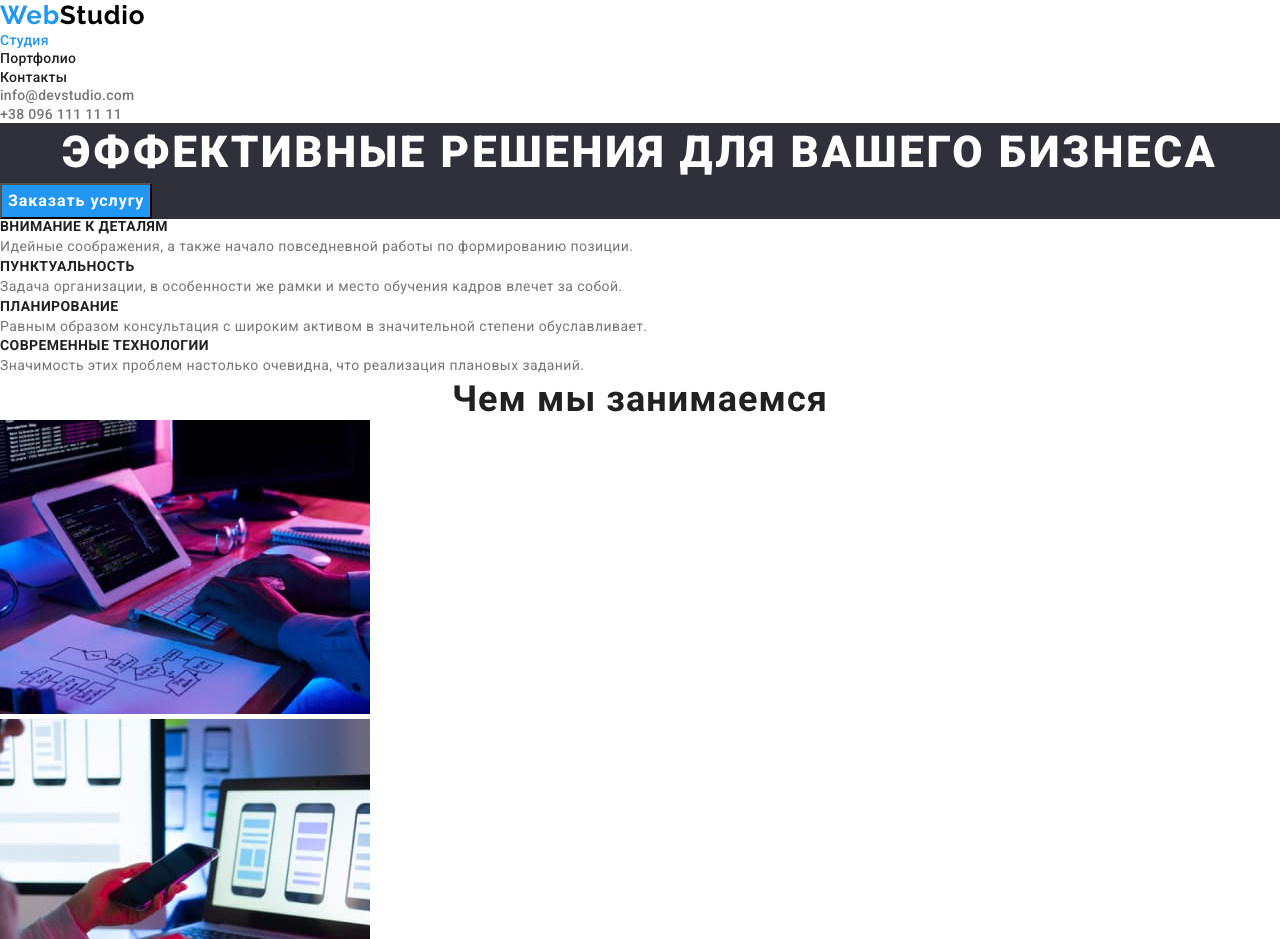
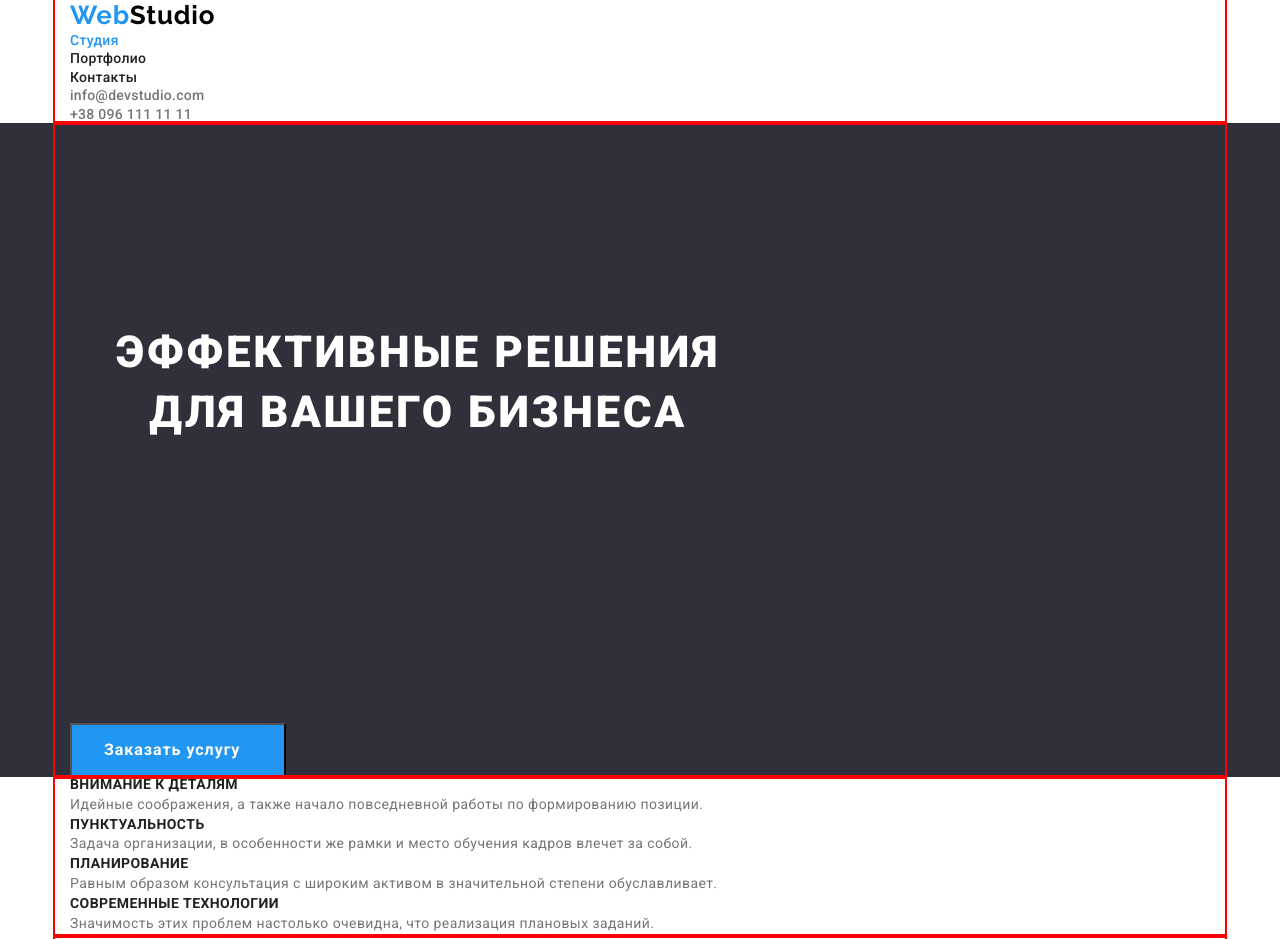
Before and after one commit to AndreyS86/AndreyS86-goit-markup-hw-03, a plain HTML site: page index.html in a window 1280 px wide. Shown: the top 939 px of the page. Drawn offline with nearby package versions, Linux system fonts and the light colour scheme.

Commit message:
начало

```diff
--- a/css/styles.css
+++ b/css/styles.css
@@ -40,6 +40,14 @@ text-decoration: none;
 list-style: none;
 }
 
+.container {
+  width: 1170px;
+  padding-left: 15px;
+  padding-right: 15px;
+  margin-right: auto;
+  margin-left: auto;
+  outline: 2px solid red;
+}
 /* -------------HEADER-------------- */
 
 .header-logo{
@@ -50,6 +58,8 @@ list-style: none;
   line-height: 1.19;
   letter-spacing: 0.03em;
   color: var(--link-btn-color);
+  padding-top: 24px;
+  padding-bottom: 25px;
 }
 
 .header-logo-span {
@@ -106,7 +116,11 @@ line-height: 1.36;
 text-align: center;
 letter-spacing: 0.06em;
 text-transform: uppercase;
-color:var(--background-title-color)
+color:var(--background-title-color);
+padding-top: 200px;
+padding-bottom: 280px;
+width: 696px;
+
 }
 
 .hero-btn {
@@ -121,6 +135,8 @@ letter-spacing: 0.06em;
 cursor: pointer;
 color: var(--background-title-color);
 background-color: var(--link-btn-color);
+width: 216px;
+padding: 10px 32px 10px 32px;
 }
 
 /* -------------peculiarities-------------- */
--- a/index.html
+++ b/index.html
@@ -3,7 +3,7 @@
   <head>
     <meta charset="UTF-8" />
     <meta http-equiv="X-UA-Compatible" content="IE=edge" />
-    <meta name="viewport" content="width=a, initial-scale=1.0" />
+    <meta name="viewport" content="width=, initial-scale=1.0" />
     <title>Document</title>
 
     <link rel="preconnect" href="https://fonts.googleapis.com" />
@@ -12,11 +12,16 @@
       href="https://fonts.googleapis.com/css2?family=Raleway:wght@700&family=Roboto:wght@400;500;700;900&display=swap"
       rel="stylesheet"
     />
-    <link rel="stylesheet" href="https://cdnjs.cloudflare.com/ajax/libs/modern-normalize/1.1.0/modern-normalize.min.css" integrity="sha512-wpPYUAdjBVSE4KJnH1VR1HeZfpl1ub8YT/NKx4PuQ5NmX2tKuGu6U/JRp5y+Y8XG2tV+wKQpNHVUX03MfMFn9Q==" crossorigin="anonymous" referrerpolicy="no-referrer" />
+    <link rel="stylesheet"
+    href="https://cdnjs.cloudflare.com/ajax/libs/modern-normalize/1.1.0/modern-normalize.min.css"
+    integrity="sha512-wpPYUAdjBVSE4KJnH1VR1HeZfpl1ub8YT/NKx4PuQ5NmX2tKuGu6U/JRp5y+Y8XG2tV+wKQpNHVUX03MfMFn9Q=="
+    crossorigin="anonymous"
+    referrerpolicy="no-referrer" />
     <link rel="stylesheet" href="./css/styles.css" />
   </head>
   <body>
     <header class="header">
+      <div class="container">
         <a lang="en" href="#" class="header-logo link">Web<span class="header-logo-span"
           >Studio</span></a>
         <nav class="header-nav">
@@ -25,7 +30,7 @@
               <a href="./index.html" class="header-link link active">Студия</a>
             </li>
             <li class="header-item">
-            <a href="./portfolio.html" class="header-link link">Портфолио</a>
+              <a href="./portfolio.html" class="header-link link ">Портфолио</a>
             </li>
             <li class="header-item">
               <a href="#" class="header-link link">Контакты</a>
@@ -44,13 +49,17 @@
             >
           </li>
         </ul>
+      </div>
     </header>
     <main>
       <section class="hero">
+        <div class="container">
         <h1 class="hero-title">Эффективные решения для вашего бизнеса</h1>
         <button type="button" class="hero-btn">Заказать услугу</button>
+      </div>
       </section>
       <section class="peculiarities">
+        <div class="container">
         <h2 class="visually-hidden">Особенности</h2>
         <ul class="peculiarities-list list">
           <li class="peculiarities-item">
@@ -82,8 +91,10 @@
             </p>
           </li>
         </ul>
+      </div>
       </section>
       <section class="about">
+        <div class="container">
         <h2 class="about-title">Чем мы занимаемся</h2>
         <ul class="about-list list">
           <li class="about-item">
@@ -100,8 +111,10 @@
             <img src="./imges/img3.jpg" alt="Графический дизайн" width="370" />
           </li>
         </ul>
+      </div>
       </section>
       <section class="team">
+        <div class="container">
         <h2 class="team-title">Наша команда</h2>
         <ul class="team-list list">
           <li class="team-item">
@@ -133,9 +146,11 @@
             <p lang="en" class="team-item-profession">UI Designer</p>
           </li>
         </ul>
+      </div>
       </section>
     </main>
     <footer class="footer">
+      <div class="container">
       <a lang="en" href="#" class="footer-logo link">Web<span class="footer-logo-span"
         >Studio</span></a>
       <address class="footer-adress">
@@ -151,6 +166,7 @@
           </li>
         </ul>
       </address>
+    </div>
     </footer>
   </body>
 </html>
```
Lines whose indentation alone changed are shown as unchanged.
